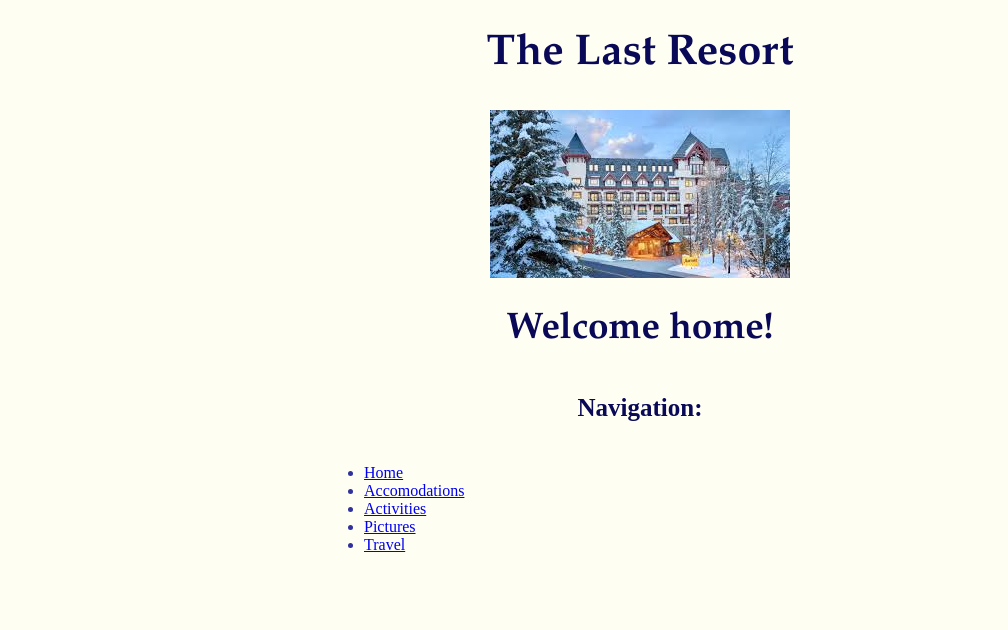
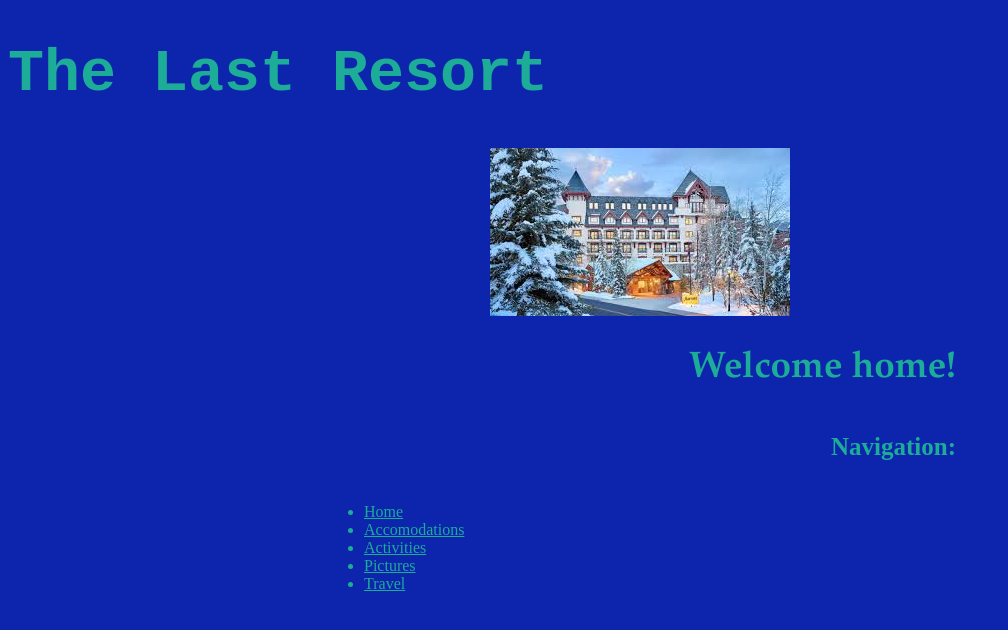
Before and after one commit to ErikBarronPDX/resort, a plain HTML site: page resort-page/index.html in a window 1280 px wide. Shown: the whole page, without its empty margins (0-1008 px from the left). Drawn offline with Linux system fonts and the light colour scheme.

Commit message:
Create alternate style branch

```diff
--- a/resort-page/css/styles.css
+++ b/resort-page/css/styles.css
@@ -1,8 +1,8 @@
 h1 {
-  text-align: center;
-  font-family: garamond;
-  font-size: 43px;
-  color: rgb(9, 9, 87);
+  text-align: left;
+  font-family: 'Courier New', Courier, monospace;
+  font-size: 60px;
+  color: rgb(28, 172, 152);
 }
 .center {
   display: block;
@@ -11,28 +11,40 @@ h1 {
 }
 
 h2 {
-  text-align: center;
+  text-align: right;
   font-family: garamond;
   font-size: 37px;
-  color: rgb(9, 9, 87);
+  color: rgb(28, 172, 152);
+  margin-right: 25%;
 }
 h4  {
-  text-align: center;
+  text-align: right;
   font-family: garamond;
   font-size: 32px;
-  color: rgb(9, 9, 87);
+  color: rgb(28, 172, 152);
+  margin-right: 25%;
 
 }
 h5 {
-  text-align: center;
+  text-align: right;
   font-size: 25px;
-  color: rgb(9, 9, 87);
+  color: rgb(28, 172, 152);
+  margin-right: 25%;
 }
 body  {
-  background-color: #fffef2;
+  background-color: #0d25ad;
+  color: rgb(28, 172, 152);
 }
 
-ul{
+a {
+  color: rgb(28, 172, 152);
+}
+
+ul {
   margin-left: 25%;
-  color: rgb(49, 49, 158);
+  color: rgb(28, 172, 152);
 }
+
+li {
+  color: rgb(28, 172, 152);
+}
```
